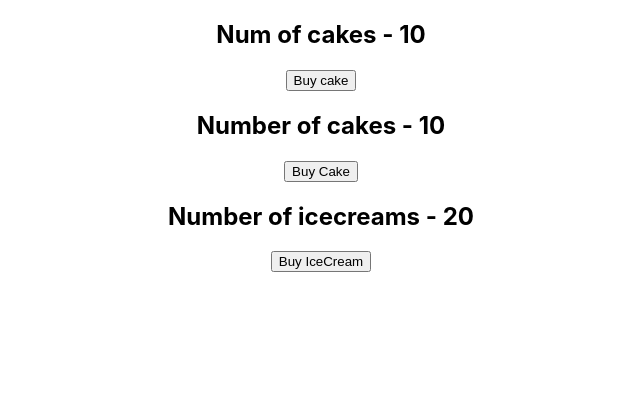
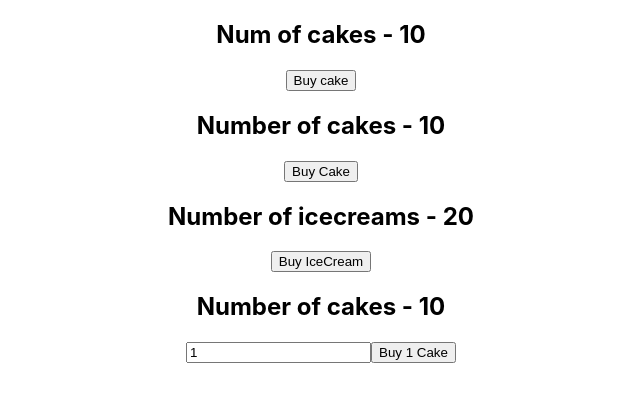
Before and after one commit to faizulislamfair/react-redux_tuts, a React (Create React App) app in the folder react-redux-demo/: page / in a window 1280 px wide. Shown: the top 402 px of the page, without its empty margins (319-959 px from the left). Built offline with nearby package versions, Linux system fonts and the light colour scheme.

Commit message:
action payload

```diff
--- a/react-redux-demo/src/App.js
+++ b/react-redux-demo/src/App.js
@@ -1,10 +1,11 @@
-import React from 'react';
-import { Provider } from 'react-redux';
-import store from './redux/store';
-import './App.css';
-import CakeContainer from './components/CakeContainer';
-import HooksCakeContainer from './components/HooksCakeContainer';
-import IceCreamContainer from './components/IceCreamContainer';
+import React from 'react'
+import { Provider } from 'react-redux'
+import store from './redux/store'
+import './App.css'
+import CakeContainer from './components/CakeContainer'
+import HooksCakeContainer from './components/HooksCakeContainer'
+import IceCreamContainer from './components/IceCreamContainer'
+import NewCakeContainer from './components/NewCakeContainer'
 
 function App() {
   return (
@@ -13,6 +14,7 @@
         <HooksCakeContainer />
         <CakeContainer />
         <IceCreamContainer />
+        <NewCakeContainer />
       </div>
     </Provider>
   )
--- /dev/null
+++ b/react-redux-demo/src/components/NewCakeContainer.js
@@ -0,0 +1,31 @@
+import React, { useState } from "react";
+import { connect } from 'react-redux'
+import { buyCake } from '../redux'
+
+function NewCakeContainer (props) {
+    const [number, setNumber] = useState(1)
+    return(
+        <div>
+          <h2>Number of cakes - {props.numOfCakes}</h2>
+          <input type="text" value={number} onChange={e => setNumber(e.target.value)} />
+          <button onClick={() => props.buyCake(number)}>Buy {number} Cake</button>
+        </div>
+    )
+}
+
+const mapStateToProps = state => {
+  return {
+    numOfCakes: state.cake.numOfCakes
+  }
+}
+
+const mapDispatchToProps = dispatch => {
+  return {
+    buyCake: number => dispatch(buyCake(number))
+  }
+}
+
+export default connect(
+  mapStateToProps,
+  mapDispatchToProps
+)(NewCakeContainer)
--- a/react-redux-demo/src/redux/cake/cakeActions.js
+++ b/react-redux-demo/src/redux/cake/cakeActions.js
@@ -1,7 +1,8 @@
 import { BUY_CAKE } from "./cakeTypes"
 
-export const buyCake = () => {
+export const buyCake = (number = 1) => {
     return {
-        type: 'BUY_CAKE'
+        type: BUY_CAKE,
+        payload: number
     }
 }
--- a/react-redux-demo/src/redux/cake/cakeReducer.js
+++ b/react-redux-demo/src/redux/cake/cakeReducer.js
@@ -8,7 +8,7 @@
     switch(action.type) {
        case BUY_CAKE: return {
          ...state,
-         numOfCakes: state.numOfCakes - 1
+         numOfCakes: state.numOfCakes - action.payload
        }
        default: return state
     }
```
